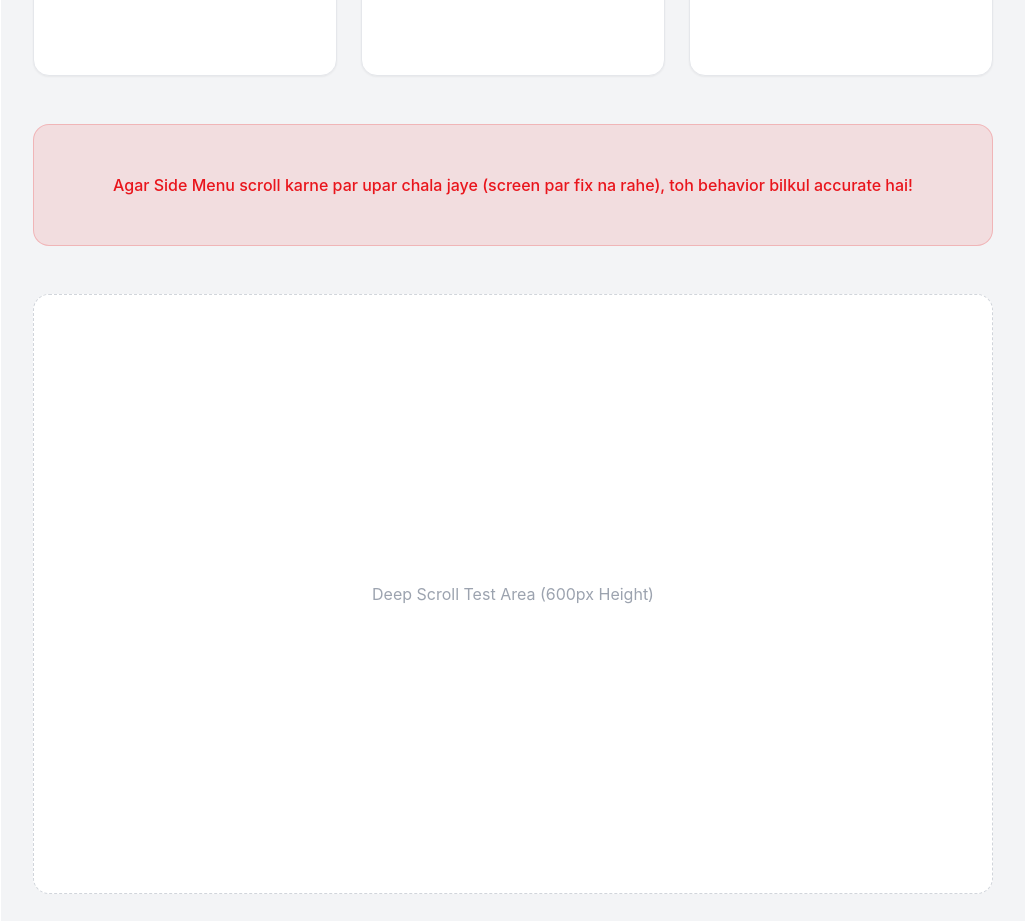
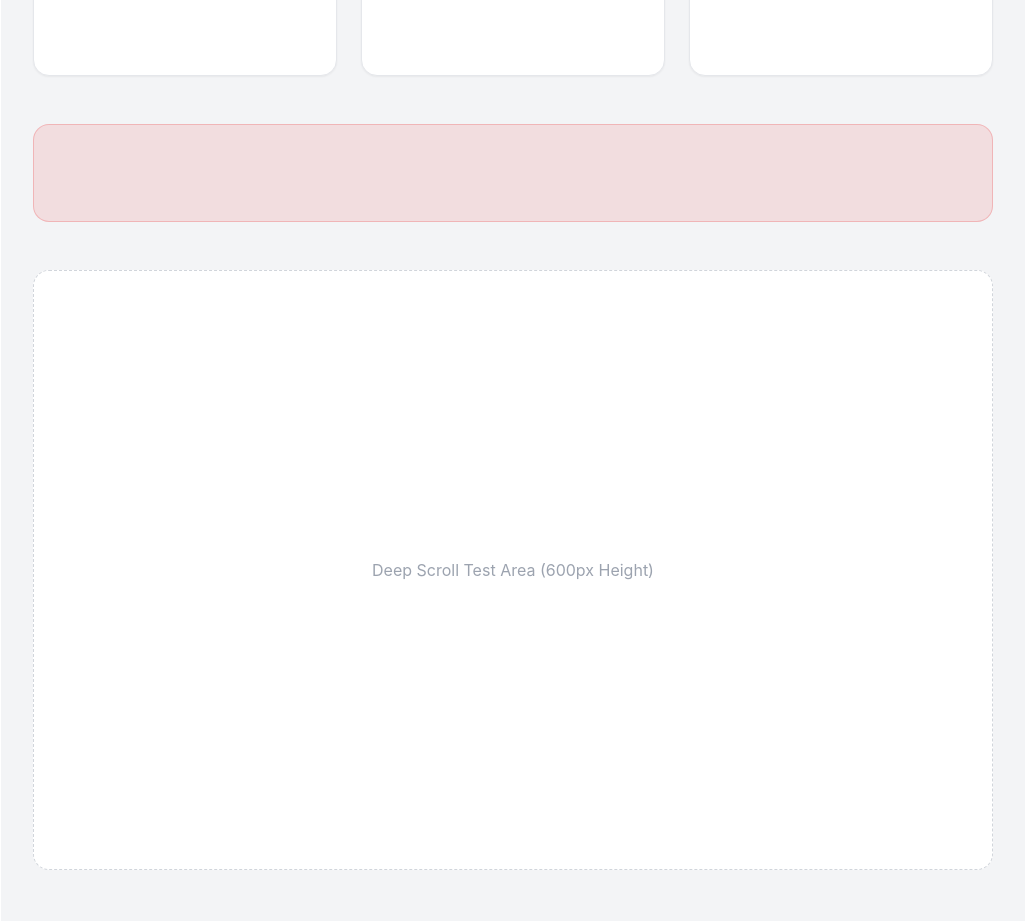
Before and after one commit to hirasohail5/Food-Packaging-Project, a Next.js app: page / in a window 1280 px wide. Shown: the part 1160-2081 px from the top of the page, without its empty margins (127-1152 px from the left). Built offline with nearby package versions, Linux system fonts and the light colour scheme.

Commit message:
updated header and hero section

```diff
--- a/src/components/homeComponents/testsection/index.jsx
+++ b/src/components/homeComponents/testsection/index.jsx
@@ -25,7 +25,6 @@ const TestSection = () => {
       </div>
 
       <div className="bg-brand-red/10 border border-brand-red/20 p-12 rounded-2xl text-center text-brand-red font-medium">
-        Agar Side Menu scroll karne par upar chala jaye (screen par fix na rahe), toh behavior bilkul accurate hai!
       </div>
 
       {/* Extra spacing for deep scroll test */}
```
